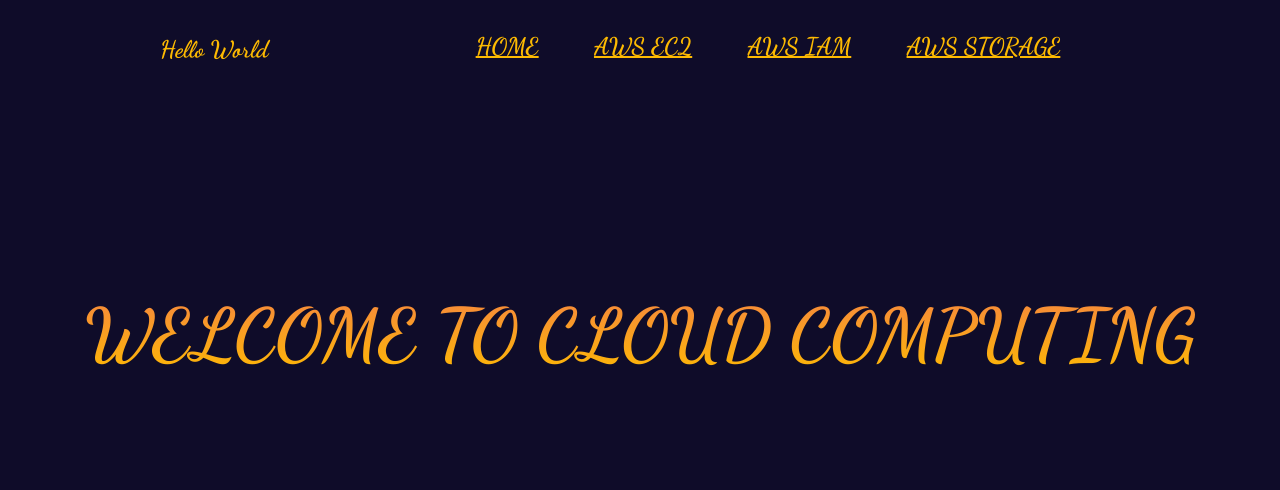
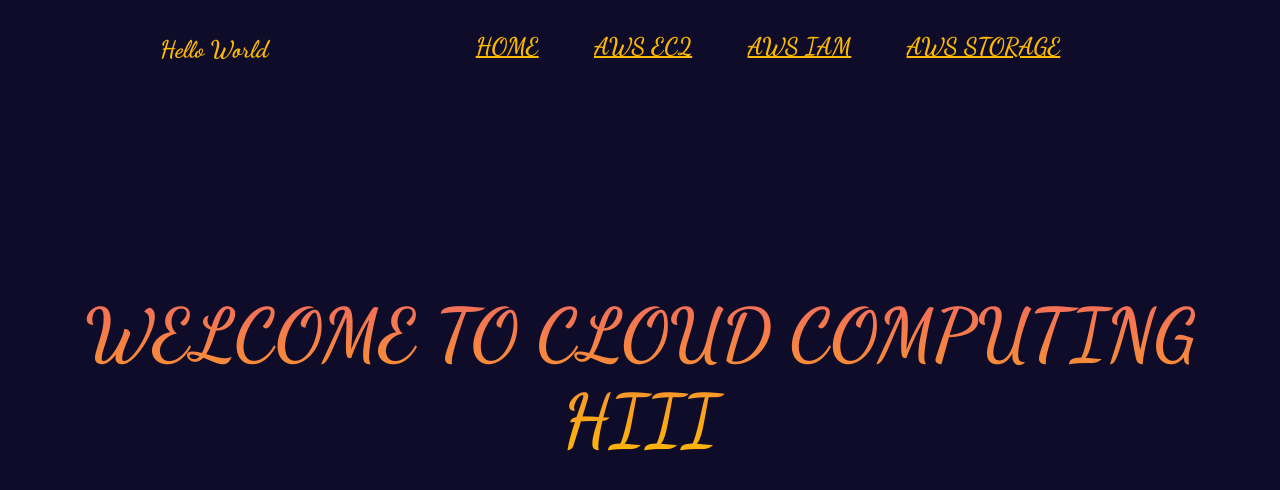
Before and after one commit to achendel/website, a plain HTML site: page index.html in a window 1280 px wide. Drawn offline with Linux system fonts and the light colour scheme.

Commit message:
Update index.html

```diff
--- a/index.html
+++ b/index.html
@@ -21,7 +21,7 @@
     </nav>
     <section id="hero">
         <div class="font">
-            <h2>Welcome to Cloud Computing</h2>
+            <h2>Welcome to Cloud Computing hiii</h2>
         </div>
     </section>
 
```
